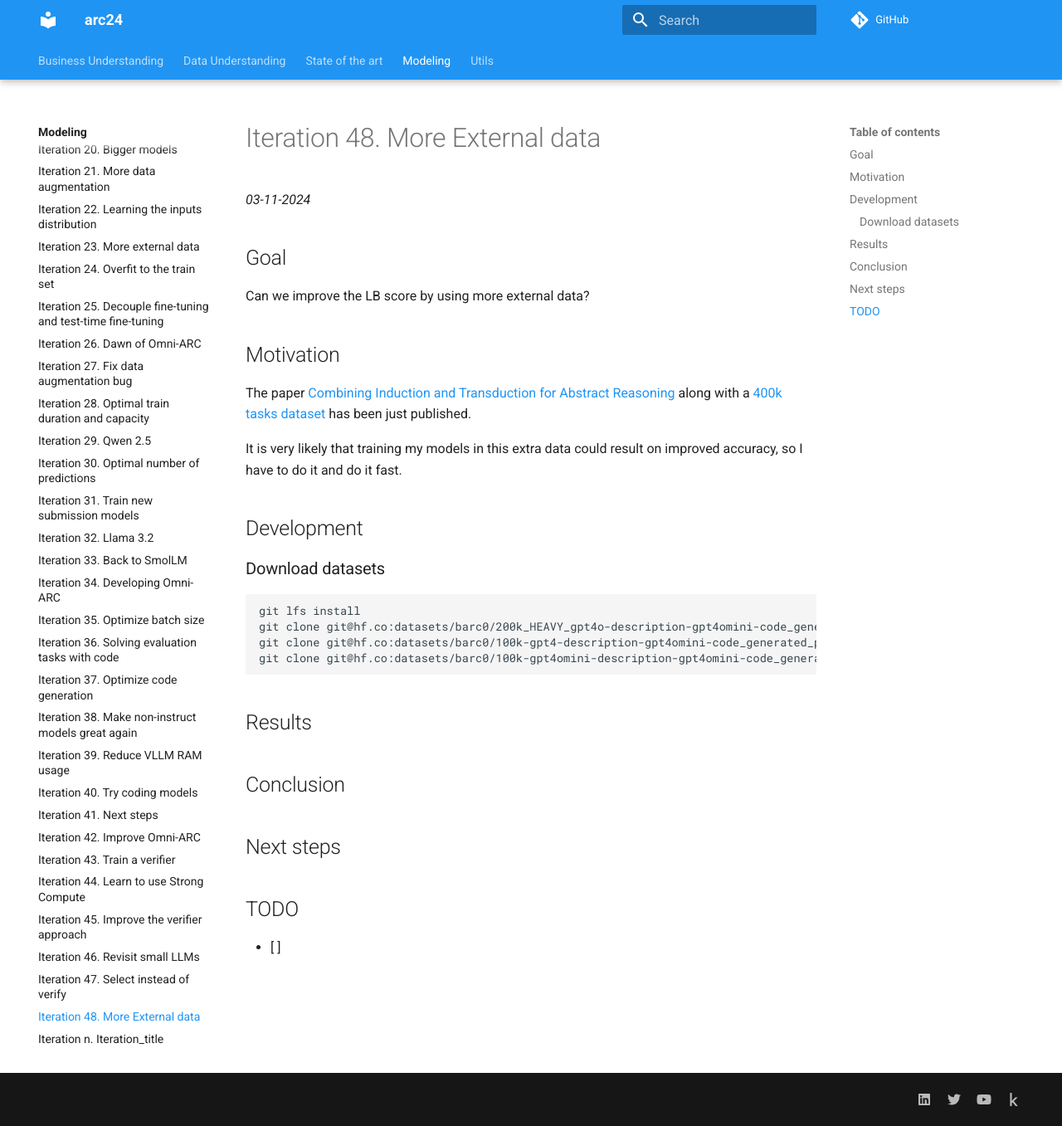
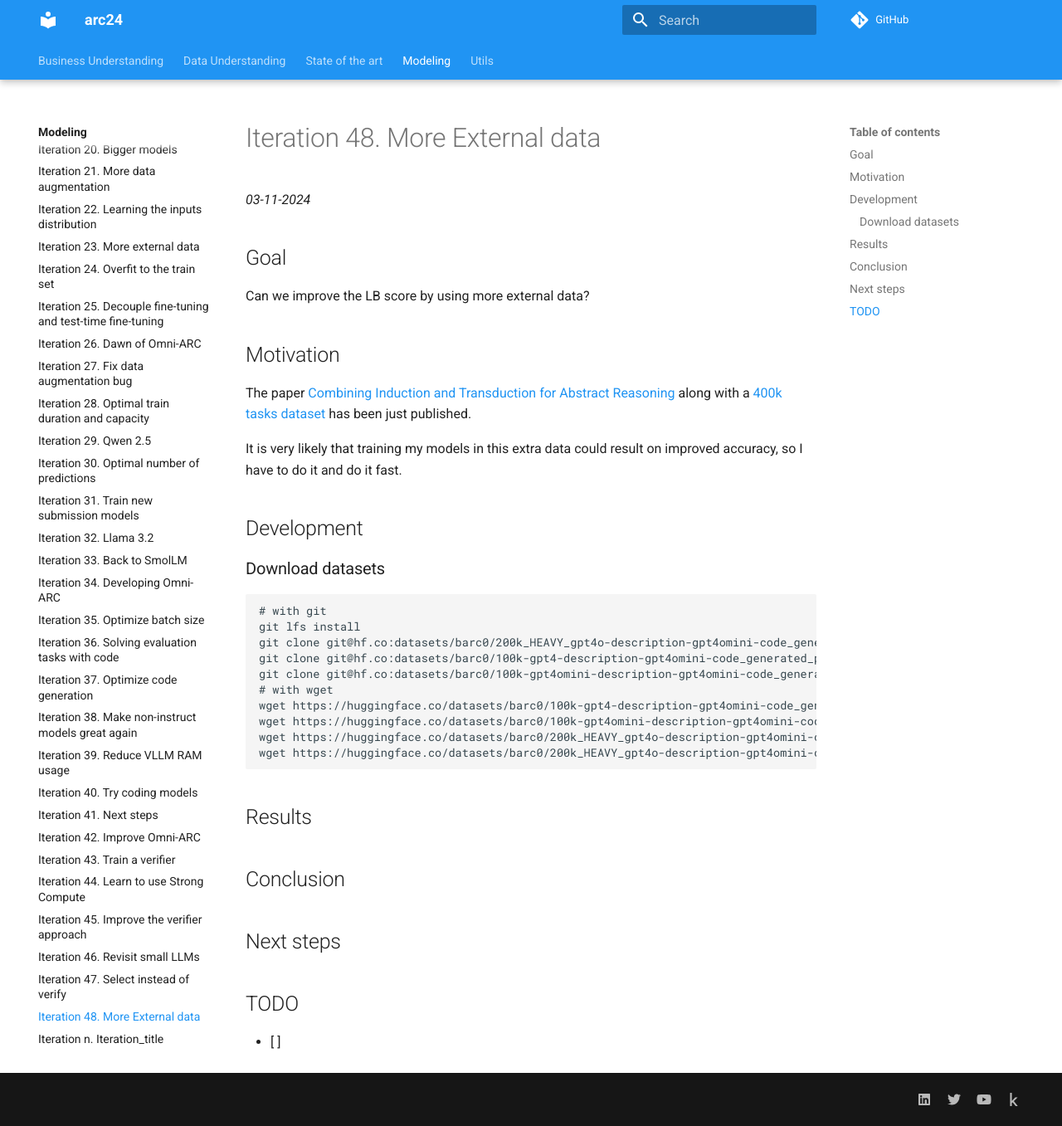
Before and after one commit to zhengjunyao-work/arc24, an MkDocs documentation site: the page built from docs/modeling/Iteration_48_more_external_data.md, in a window 1280 px wide and 1357 px high. Shown: the whole window at 83% size. Built offline with MkDocs 1.6.1 and Material for MkDocs 9.7.7, drawn with Linux system fonts in a browser that asks for light colours; comment, search, counter and statistics services are not loaded.

Commit message:
added wget download to barc dataset

````diff
--- a/docs/modeling/Iteration_48_more_external_data.md
+++ b/docs/modeling/Iteration_48_more_external_data.md
@@ -19,11 +19,17 @@ to do it and do it fast.
 
 ### Download datasets
 
-```
+```bash
+# with git
 git lfs install
 git clone git@hf.co:datasets/barc0/200k_HEAVY_gpt4o-description-gpt4omini-code_generated_problems
 git clone git@hf.co:datasets/barc0/100k-gpt4-description-gpt4omini-code_generated_problems
 git clone git@hf.co:datasets/barc0/100k-gpt4omini-description-gpt4omini-code_generated_problems
+# with wget
+wget https://huggingface.co/datasets/barc0/100k-gpt4-description-gpt4omini-code_generated_problems/resolve/main/100k-gpt4-description-gpt4omini-code_generated_problems.jsonl?download=true -O 100k-gpt4-description-gpt4omini-code_generated_problems.jsonl
+wget https://huggingface.co/datasets/barc0/100k-gpt4omini-description-gpt4omini-code_generated_problems/resolve/main/100k_gpt4o-mini_generated_problems.jsonl?download=true -O 100k_gpt4o-mini_generated_problems.jsonl
+wget https://huggingface.co/datasets/barc0/200k_HEAVY_gpt4o-description-gpt4omini-code_generated_problems/resolve/main/data_100k.jsonl?download=true -O data_100k.jsonl
+wget https://huggingface.co/datasets/barc0/200k_HEAVY_gpt4o-description-gpt4omini-code_generated_problems/resolve/main/data_suggestfunction_100k.jsonl?download=true -O data_suggestfunction_100k.jsonl
 ```
 
 ## Results
````
